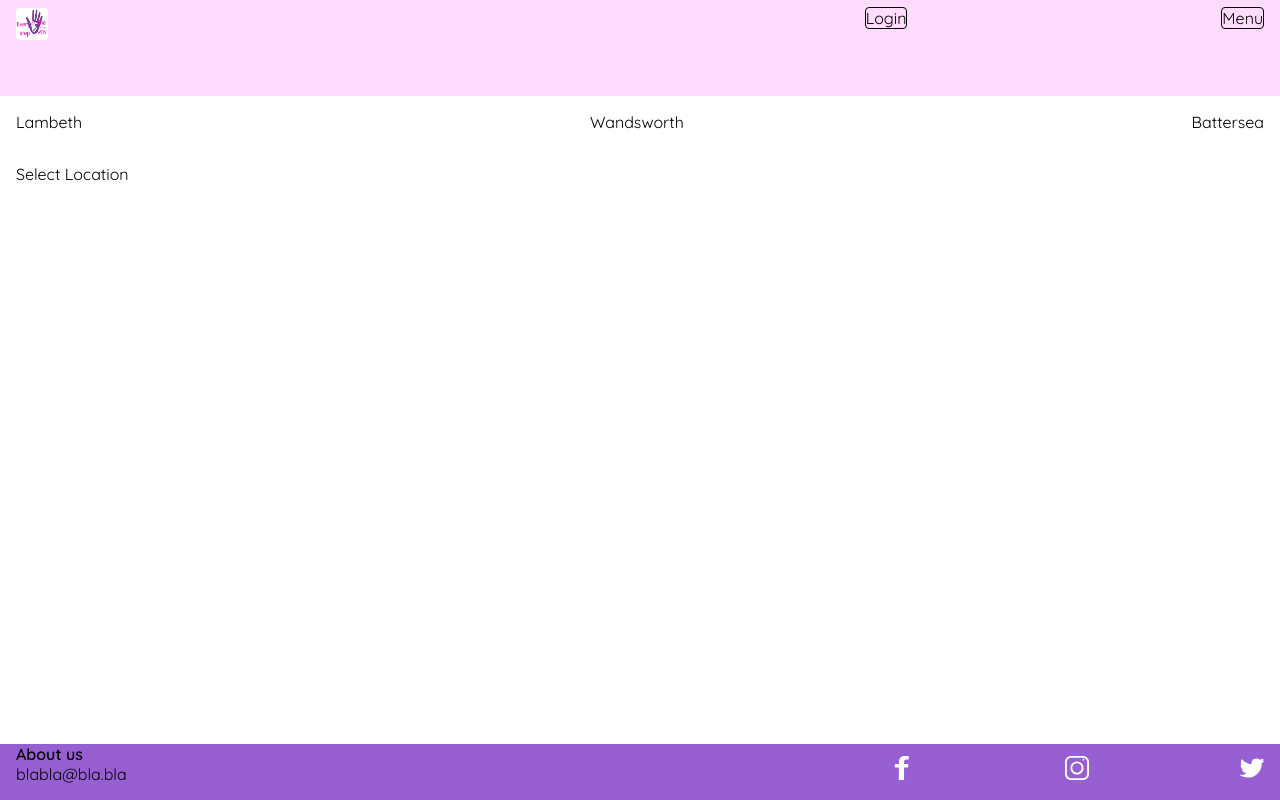
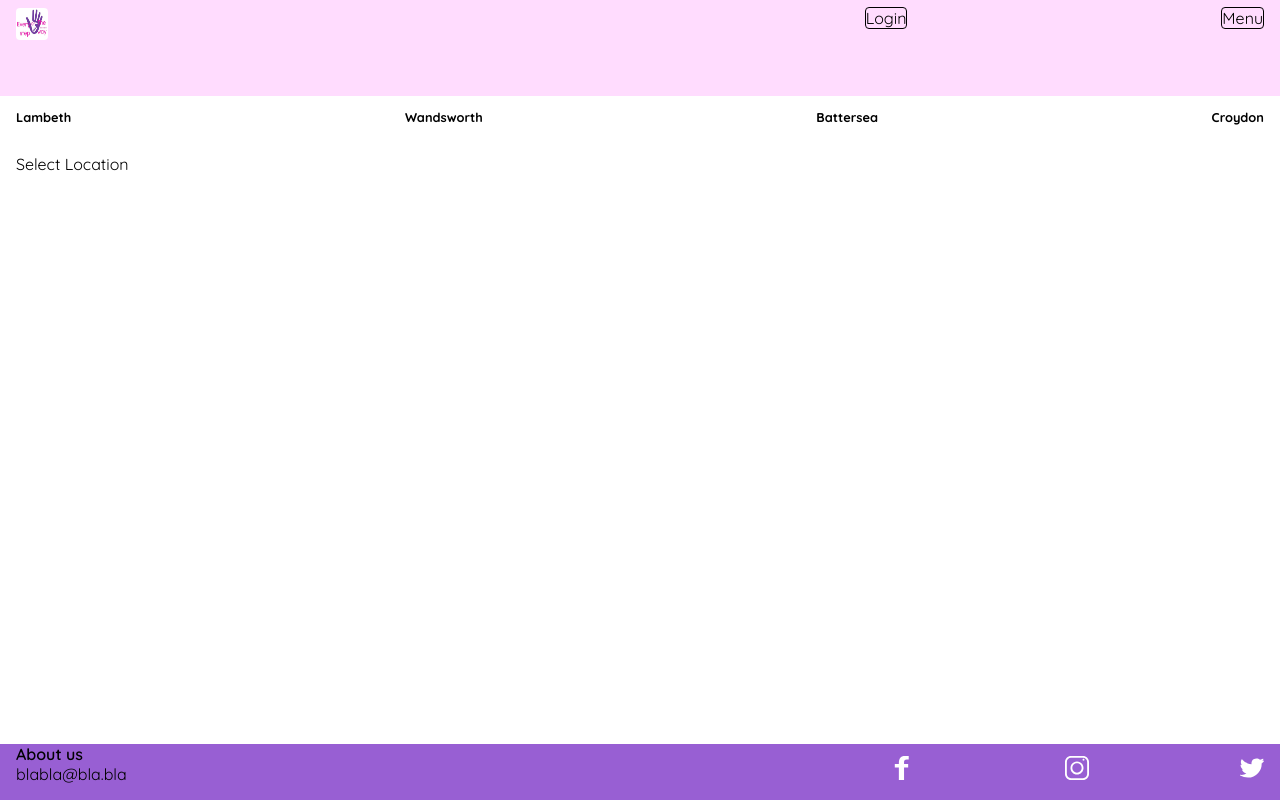
Before and after one commit to Princlevi98/danny-scott-capstone, a React (Create React App) app: page /stock in a window 1280 px wide. Built offline with nearby package versions, Linux system fonts and the light colour scheme; no server answers.

Commit message:
minor styling on buttons

```diff
--- a/src/components/Location/Location.jsx
+++ b/src/components/Location/Location.jsx
@@ -9,13 +9,16 @@ const SingleLocation = () => {
     <main className="location">
       <div className="location__names-container">
         <Link to="/stock/1">
-          <p>Lambeth</p>
+          <p className="location__name">Lambeth</p>
         </Link>
         <Link to="/stock/2">
-          <p>Wandsworth</p>
+          <p className="location__name">Wandsworth</p>
         </Link>
         <Link to="/stock/3">
-          <p>Battersea</p>
+          <p className="location__name">Battersea</p>
+        </Link>
+        <Link to="/stock/4">
+          <p className="location__name">Croydon</p>
         </Link>
       </div>
     </main>
--- a/src/components/Location/Location.scss
+++ b/src/components/Location/Location.scss
@@ -6,4 +6,8 @@
     display: flex;
     justify-content: space-between;
   }
+  &__name {
+    font-size: 0.8rem;
+    font-weight: bold;
+  }
 }
```
